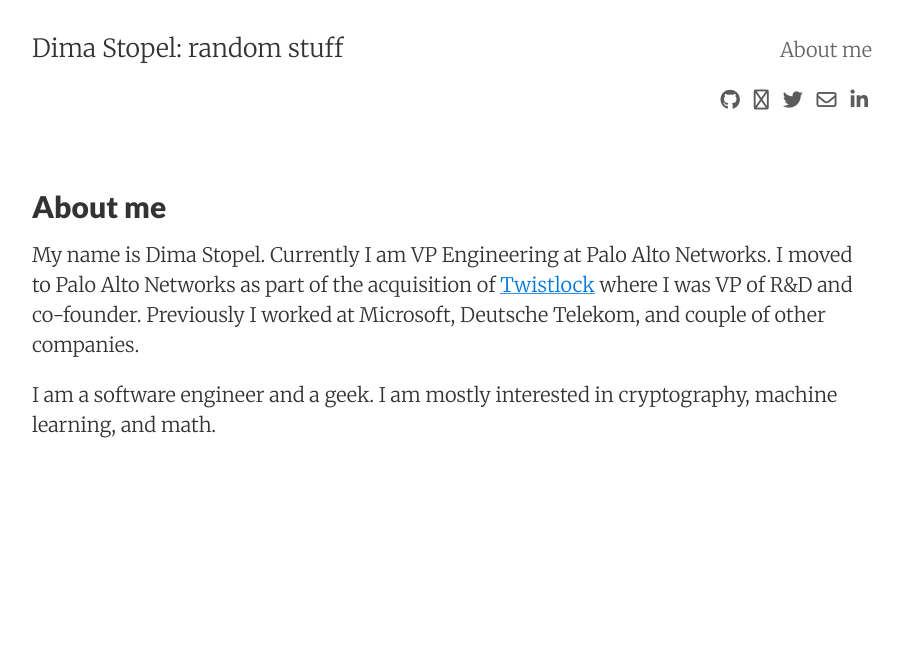
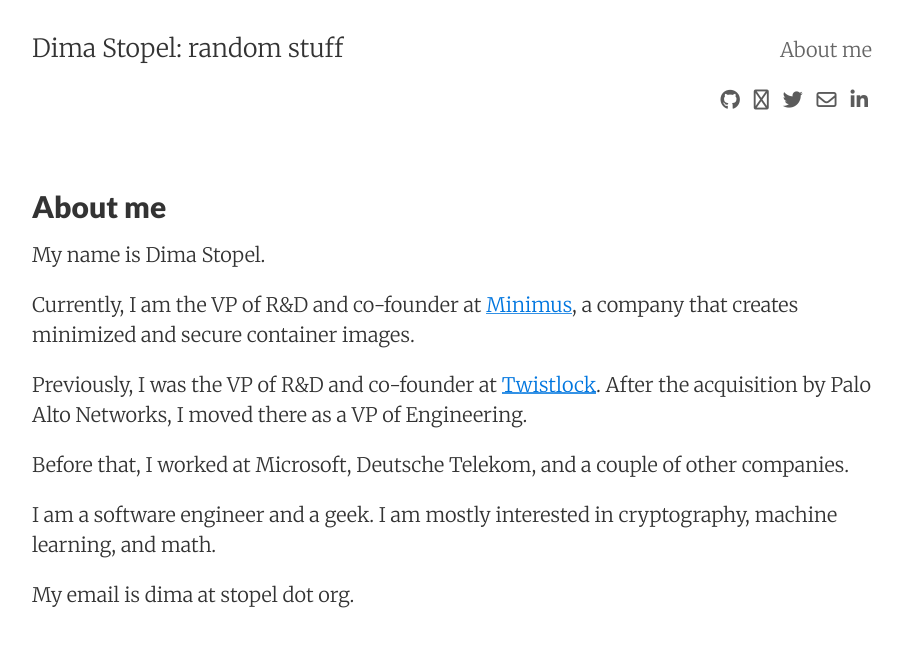
Before and after one commit to dimastopel/dimastopel.github.io, a Jekyll site: the page built from about.md, in a window 1280 px wide. Shown: the top 647 px of the page, without its empty margins (188-1091 px from the left). Built offline with Jekyll 4.4.1, drawn with Linux system fonts in a browser that asks for light colours; nearby versions of some CDN libraries.

Commit message:
Revise about.md with current position and details
Updated personal information and current role.

```diff
--- a/about.md
+++ b/about.md
@@ -5,6 +5,14 @@ permalink: /about/
 tags: about
 ---
 
-My name is Dima Stopel. Currently I am VP Engineering at Palo Alto Networks. I moved to Palo Alto Networks as part of the acquisition of [Twistlock](https://www.twistlock.com) where I was VP of R&D and co-founder. Previously I worked at Microsoft, Deutsche Telekom, and couple of other companies.
+My name is Dima Stopel.
+
+Currently, I am the VP of R&D and co-founder at [Minimus](https://www.minimus.io/), a company that creates minimized and secure container images.
+
+Previously, I was the VP of R&D and co-founder at [Twistlock](https://www.twistlock.com). After the acquisition by Palo Alto Networks, I moved there as a VP of Engineering.
+
+Before that, I worked at Microsoft, Deutsche Telekom, and a couple of other companies.
 
 I am a software engineer and a geek. I am mostly interested in cryptography, machine learning, and math.
+
+My email is dima at stopel dot org.
```
